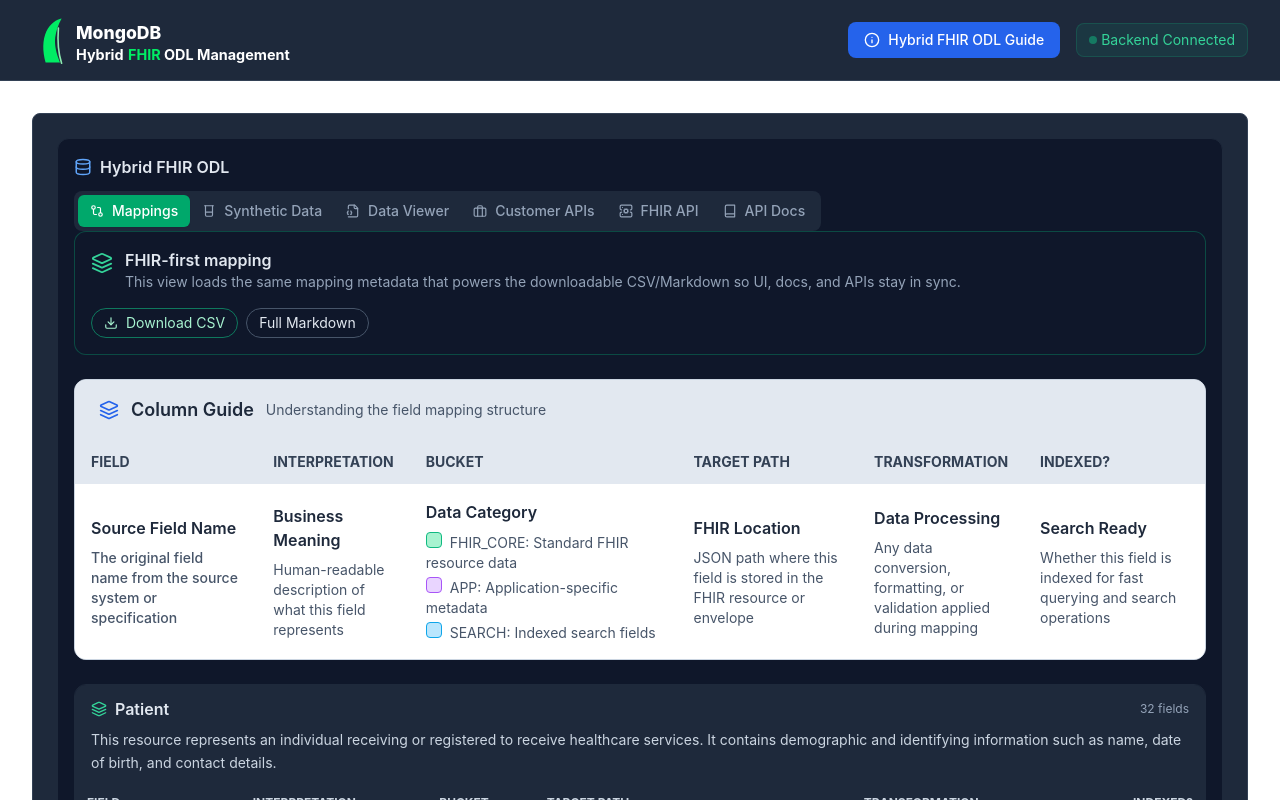
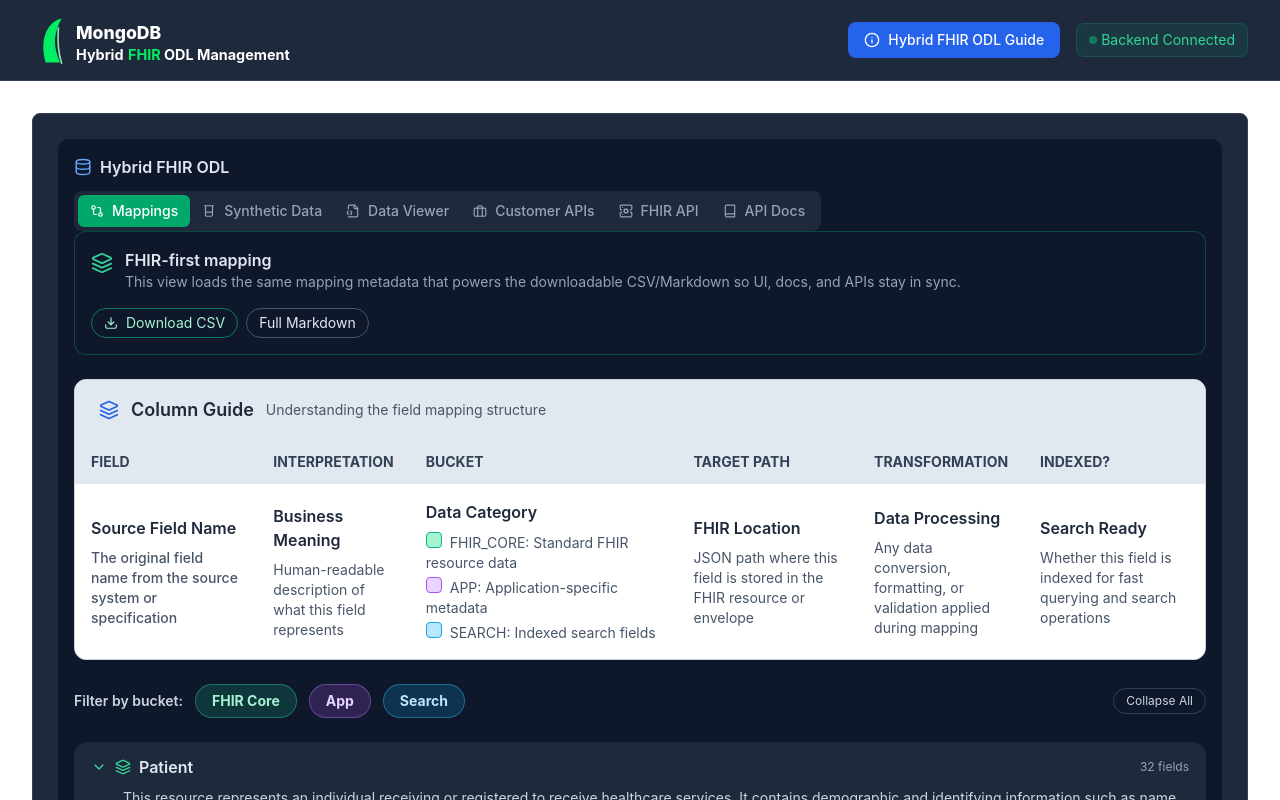
Before and after one commit to mongodb-industry-solutions/hybrid-fhir-odl, a Next.js app in the folder frontend/: page / in a window 1280 px wide. Both pictures are taken after a click on the button "Go Back to Demo". Shown: the top 800 px of the page. Built offline with nearby package versions, Linux system fonts and the light colour scheme.

Commit message:
Fixed mappings tab to improve interaction with users

```diff
--- a/frontend/components/views/fhir/MappingShowcase.jsx
+++ b/frontend/components/views/fhir/MappingShowcase.jsx
@@ -1,7 +1,7 @@
 "use client";
 
 import React, { useEffect, useMemo, useState } from "react";
-import { Layers, Download } from "lucide-react";
+import { Layers, Download, ChevronDown, ChevronRight } from "lucide-react";
 
 const DOMAIN_ORDER = ["Patient", "PMI Encounter", "CPI Encounter"];
 
@@ -19,16 +19,18 @@
   "Practitioner": "This resource represents a FHIR standard Practitioner which models a person who is directly or indirectly involved in the provisioning of healthcare."
 };
 
+const BUCKET_META = {
+  FHIR_CORE: { label: "FHIR Core", active: "bg-emerald-500/20 text-emerald-200 border border-emerald-400/40", inactive: "bg-slate-800 text-slate-500 border border-slate-700" },
+  APP:       { label: "App",       active: "bg-purple-500/20 text-purple-200 border border-purple-400/40",   inactive: "bg-slate-800 text-slate-500 border border-slate-700" },
+  SEARCH:    { label: "Search",    active: "bg-sky-500/20 text-sky-200 border border-sky-400/40",             inactive: "bg-slate-800 text-slate-500 border border-slate-700" },
+};
+
 const bucketBadge = (bucket) => {
   switch (bucket) {
-    case "FHIR_CORE":
-      return "bg-emerald-500/20 text-emerald-200 border border-emerald-400/40";
-    case "APP":
-      return "bg-purple-500/20 text-purple-200 border border-purple-400/40";
-    case "SEARCH":
-      return "bg-sky-500/20 text-sky-200 border border-sky-400/40";
-    default:
-      return "bg-slate-700 text-slate-200";
+    case "FHIR_CORE": return "bg-emerald-500/20 text-emerald-200 border border-emerald-400/40";
+    case "APP":       return "bg-purple-500/20 text-purple-200 border border-purple-400/40";
+    case "SEARCH":    return "bg-sky-500/20 text-sky-200 border border-sky-400/40";
+    default:          return "bg-slate-700 text-slate-200";
   }
 };
 
@@ -48,7 +50,7 @@
         </thead>
         <tbody className="divide-y divide-slate-800 text-slate-200">
           {rows.map((row) => (
-            <tr key={`${row.Domain}-${row.Field}`}>
+            <tr key={`${row.Domain}-${row.Field}`} className="hover:bg-slate-800/50 transition-colors">
               <td className="px-3 py-2 font-medium text-slate-100">{row.Field}</td>
               <td className="px-3 py-2">{row.Interpretation}</td>
               <td className="px-3 py-2">
@@ -59,11 +61,7 @@
               </td>
               <td className="px-3 py-2 text-slate-300">{row.Transformation || "—"}</td>
               <td className="px-3 py-2">
-                <span
-                  className={`px-2 py-1 rounded-full text-xs font-semibold ${
-                    row["Indexed?"] === "Yes" ? "bg-emerald-500/20 text-emerald-200" : "bg-slate-700 text-slate-200"
-                  }`}
-                >
+                <span className={`px-2 py-1 rounded-full text-xs font-semibold ${row["Indexed?"] === "Yes" ? "bg-emerald-500/20 text-emerald-200" : "bg-slate-700 text-slate-200"}`}>
                   {row["Indexed?"]}
                 </span>
               </td>
@@ -76,8 +74,10 @@
 }
 
 export default function MappingShowcase() {
-  const [rows, setRows] = useState([]);
-  const [status, setStatus] = useState({ loading: true, error: "" });
+  const [rows, setRows]               = useState([]);
+  const [status, setStatus]           = useState({ loading: true, error: "" });
+  const [expandedDomains, setExpandedDomains] = useState(new Set());
+  const [activeBuckets, setActiveBuckets]     = useState(new Set(["FHIR_CORE", "APP", "SEARCH"]));
 
   useEffect(() => {
     async function load() {
@@ -98,14 +98,10 @@
   const grouped = useMemo(() => {
     const groups = new Map();
     for (const item of rows) {
-      if (!groups.has(item.Domain)) {
-        groups.set(item.Domain, []);
-      }
+      if (!groups.has(item.Domain)) groups.set(item.Domain, []);
       groups.get(item.Domain).push(item);
     }
-    for (const arr of groups.values()) {
-      arr.sort((a, b) => a.Field.localeCompare(b.Field));
-    }
+    for (const arr of groups.values()) arr.sort((a, b) => a.Field.localeCompare(b.Field));
     return groups;
   }, [rows]);
 
@@ -113,21 +109,54 @@
     const seen = new Set();
     const order = [];
     for (const domain of DOMAIN_ORDER) {
-      if (grouped.has(domain)) {
-        order.push(domain);
-        seen.add(domain);
-      }
+      if (grouped.has(domain)) { order.push(domain); seen.add(domain); }
     }
     for (const domain of grouped.keys()) {
-      if (!seen.has(domain)) {
-        order.push(domain);
-      }
+      if (!seen.has(domain)) order.push(domain);
     }
     return order;
   }, [grouped]);
 
+  // Expand all domains once data is available
+  useEffect(() => {
+    if (orderedDomains.length > 0) setExpandedDomains(new Set(orderedDomains));
+  }, [orderedDomains]);
+
+  const filteredGrouped = useMemo(() => {
+    const out = new Map();
+    for (const [domain, domainRows] of grouped) {
+      out.set(domain, domainRows.filter((r) => activeBuckets.has(r.Bucket)));
+    }
+    return out;
+  }, [grouped, activeBuckets]);
+
+  const allExpanded = orderedDomains.length > 0 && orderedDomains.every((d) => expandedDomains.has(d));
+  const isFiltered  = activeBuckets.size < 3;
+
+  const toggleDomain = (domain) => {
+    setExpandedDomains((prev) => {
+      const next = new Set(prev);
+      next.has(domain) ? next.delete(domain) : next.add(domain);
+      return next;
+    });
+  };
+
+  const toggleBucket = (bucket) => {
+    setActiveBuckets((prev) => {
+      if (prev.has(bucket) && prev.size === 1) return prev; // keep at least one active
+      const next = new Set(prev);
+      next.has(bucket) ? next.delete(bucket) : next.add(bucket);
+      return next;
+    });
+  };
+
+  const toggleAll = () => {
+    setExpandedDomains(allExpanded ? new Set() : new Set(orderedDomains));
+  };
+
   return (
     <div className="space-y-6">
+      {/* Header banner */}
       <div className="bg-slate-900 border border-emerald-600/40 rounded-xl p-4 flex flex-wrap items-start gap-4">
         <div className="flex items-start gap-3">
           <Layers className="text-emerald-400 mt-1" size={22} />
@@ -156,12 +185,14 @@
       </div>
 
       {status.loading && <p className="text-slate-400 text-sm">Loading mapping metadata…</p>}
-      {status.error && <p className="text-rose-400 text-sm">{status.error}</p>}
+      {status.error   && <p className="text-rose-400 text-sm">{status.error}</p>}
 
       {!status.loading && !status.error && (
+        <>
+          {/* Column Guide (static) */}
           <div className="bg-slate-100 border border-slate-300 rounded-xl overflow-hidden">
             <div className="bg-slate-200 px-6 py-4 flex items-center gap-3">
-            <Layers size={20} className="text-blue-600" />
+              <Layers size={20} className="text-blue-600 shrink-0" />
               <h3 className="text-slate-800 font-semibold text-lg">Column Guide</h3>
               <span className="text-slate-600 text-sm">Understanding the field mapping structure</span>
             </div>
@@ -212,27 +243,75 @@
               </table>
             </div>
           </div>
+
+          {/* Bucket filter pills + collapse all */}
+          <div className="flex flex-wrap items-center gap-3">
+            <span className="text-slate-300 text-sm font-semibold">Filter by bucket:</span>
+            {Object.entries(BUCKET_META).map(([key, { label, active, inactive }]) => (
+              <button
+                key={key}
+                onClick={() => toggleBucket(key)}
+                className={`px-4 py-1.5 rounded-full text-sm font-bold transition-all ${activeBuckets.has(key) ? active : inactive}`}
+              >
+                {label}
+              </button>
+            ))}
+            <button
+              onClick={toggleAll}
+              className="ml-auto px-3 py-1 text-xs text-slate-300 border border-slate-700 rounded-full hover:bg-slate-800 transition-all"
+            >
+              {allExpanded ? "Collapse All" : "Expand All"}
+            </button>
+          </div>
+
+          {/* Domain sections */}
+          {orderedDomains.map((domain) => {
+            const isExpanded   = expandedDomains.has(domain);
+            const domainRows   = filteredGrouped.get(domain) ?? [];
+            const totalFields  = grouped.get(domain)?.length ?? 0;
+            const visibleCount = domainRows.length;
+
+            return (
+              <div key={domain} className="bg-slate-900 border border-slate-800 rounded-xl overflow-hidden">
+                <button
+                  onClick={() => toggleDomain(domain)}
+                  className="w-full bg-slate-800 px-4 py-3 text-left hover:bg-slate-700/60 transition-colors"
+                >
+                  <div className="flex items-center justify-between mb-2">
+                    <div className="flex items-center gap-2">
+                      {isExpanded
+                        ? <ChevronDown size={16} className="text-emerald-400 shrink-0" />
+                        : <ChevronRight size={16} className="text-emerald-400 shrink-0" />}
+                      <Layers size={16} className="text-emerald-400 shrink-0" />
+                      <h3 className="text-slate-200 font-semibold">{domain}</h3>
+                    </div>
+                    <span className="text-slate-400 text-xs shrink-0">
+                      {isFiltered
+                        ? `${visibleCount} / ${totalFields} fields`
+                        : `${totalFields} fields`}
+                    </span>
+                  </div>
+                  {DOMAIN_DESCRIPTIONS[domain] && (
+                    <p className="text-slate-300 text-sm leading-relaxed pl-8">{DOMAIN_DESCRIPTIONS[domain]}</p>
+                  )}
+                </button>
+
+                {isExpanded && domainRows.length > 0 && (
+                  <div className="animate-in slide-in-from-top-2 duration-200">
+                    <FieldTable rows={domainRows} />
+                  </div>
                 )}
 
-      {!status.loading &&
-        !status.error &&
-        orderedDomains.map((domain) => (
-          <div key={domain} className="bg-slate-900 border border-slate-800 rounded-xl overflow-hidden">
-            <div className="bg-slate-800 px-4 py-3">
-              <div className="flex items-center justify-between mb-2">
-                <div className="flex items-center gap-2">
-                  <Layers size={16} className="text-emerald-400" />
-                  <h3 className="text-slate-200 font-semibold">{domain}</h3>
-                </div>
-                <span className="text-slate-400 text-xs">{grouped.get(domain)?.length ?? 0} fields</span>
-              </div>
-              {DOMAIN_DESCRIPTIONS[domain] && (
-                <p className="text-slate-300 text-sm leading-relaxed">{DOMAIN_DESCRIPTIONS[domain]}</p>
+                {isExpanded && domainRows.length === 0 && (
+                  <p className="px-4 py-4 text-slate-500 text-sm italic">
+                    No fields match the current bucket filter.
+                  </p>
                 )}
               </div>
-            <FieldTable rows={grouped.get(domain) ?? []} />
-          </div>
-        ))}
+            );
+          })}
+        </>
+      )}
     </div>
   );
 }
```
Also changed, not shown: 1 other file (tests, documents, lock files or other folders). Lines whose indentation alone changed are shown as unchanged.
